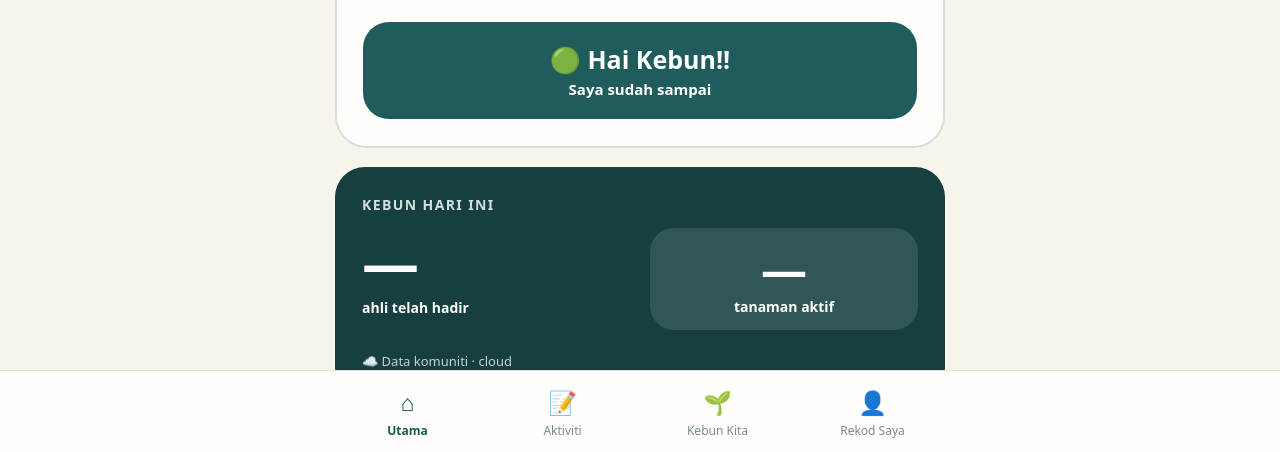
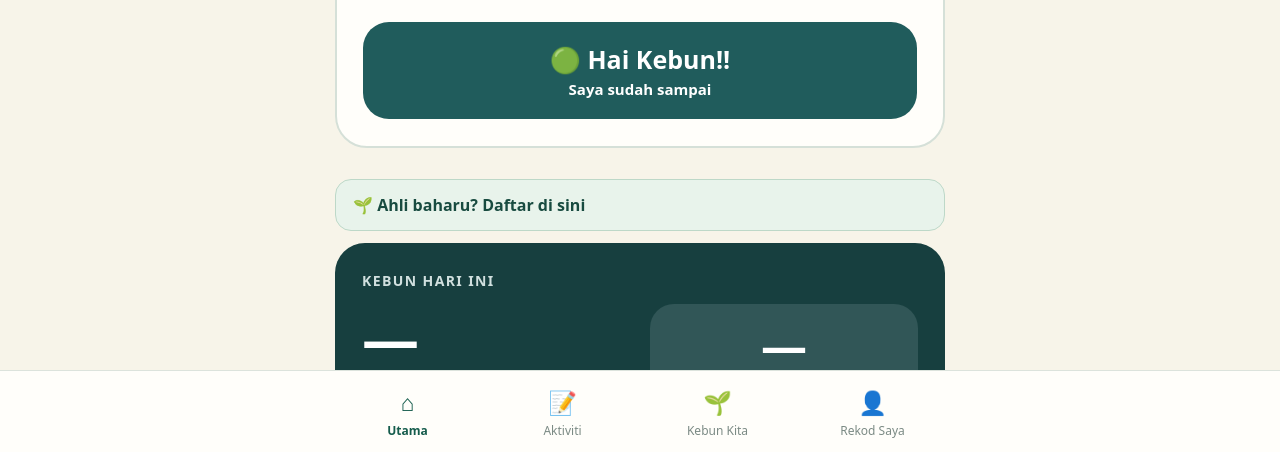
Before and after one commit to matjeri99/agrofix-kebun-pwa, a plain HTML site: page index.html in a window 1280 px wide. Shown: the part 346-798 px from the top of the page. Drawn offline with Linux system fonts and the light colour scheme.

Commit message:
Enable member registration and approval interfaces in PWA

```diff
--- a/index.html
+++ b/index.html
@@ -22,4 +22,4 @@ const data={P16:'Kebun Komuniti Presint 16',P05:'Kebun Komuniti Presint 5',P06:'
 function updateGarden(){const name=data[gardenSelect.value];document.querySelector('#place').textContent=name;document.querySelector('#dashname').textContent=name;localStorage.setItem('agrofix_garden',gardenSelect.value)}updateGarden();gardenSelect.addEventListener('change',updateGarden);document.querySelector('#month').textContent=new Intl.DateTimeFormat('ms-MY',{month:'long',year:'numeric',timeZone:'Asia/Kuala_Lumpur'}).format(new Date());
 function show(page){document.querySelectorAll('.screen').forEach(s=>s.classList.toggle('active',s.id===page));document.querySelectorAll('[data-page]').forEach(b=>b.classList.toggle('active',b.dataset.page===page));window.scrollTo({top:0,behavior:'smooth'})}document.querySelectorAll('[data-page]').forEach(b=>b.addEventListener('click',()=>show(b.dataset.page)));document.querySelector('#dashlink').onclick=()=>show('dashboard');
 function alertInfo(title,message){document.querySelector('#modtitle').textContent=title;document.querySelector('#modtext').textContent=message;modal.showModal()}document.querySelector('#closemodal').onclick=()=>modal.close();document.querySelector('#checkin').onclick=()=>alertInfo('Hai Kebun!!','Rekod kehadiran memerlukan pengesahan ahli dan sambungan pangkalan data rasmi. Data anda tidak akan dianggap disimpan sebelum pelayan mengesahkannya.');document.querySelectorAll('[data-needlogin]').forEach(b=>b.onclick=()=>alertInfo('Akses ahli AgroFix','Pengurusan sedang mengaktifkan akses keahlian dan sistem rekod berpusat. Hubungi pentadbir kebun untuk pendaftaran.'));document.querySelector('#settings').onclick=()=>alertInfo('AgroFix Kebun Hub','Buka pautan ini dengan Chrome atau Safari. Android: gunakan Add to Home screen / Install app. iPhone: Safari → Share → Add to Home Screen.');if('serviceWorker' in navigator)window.addEventListener('load',()=>navigator.serviceWorker.register('./sw.js').catch(()=>{}));
-</script><script src="./config.js"></script><script src="./live.js?v=20261120-admin-centre"></script></body></html>
+</script><script src="./config.js"></script><script src="./live.js?v=20261120-admin-centre"></script><script src="./membership.js?v=20261120-members"></script></body></html>
```
